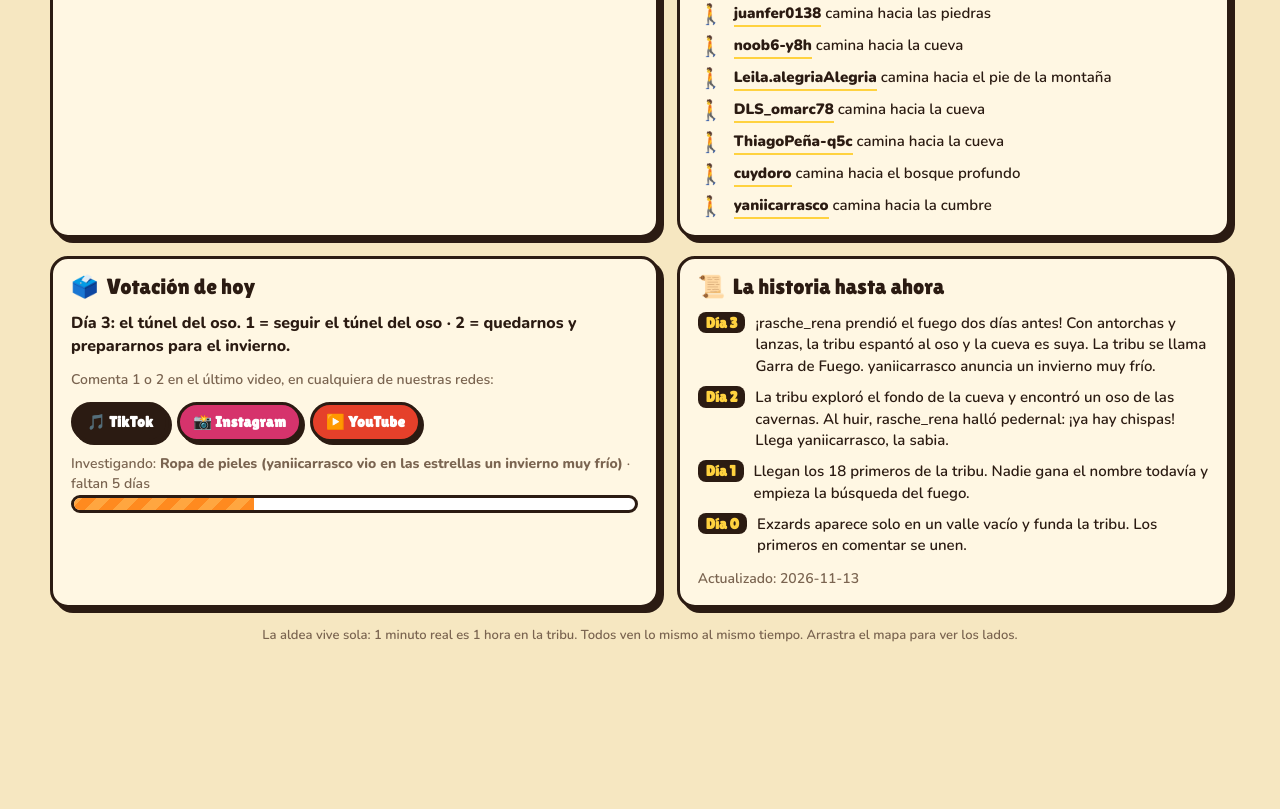
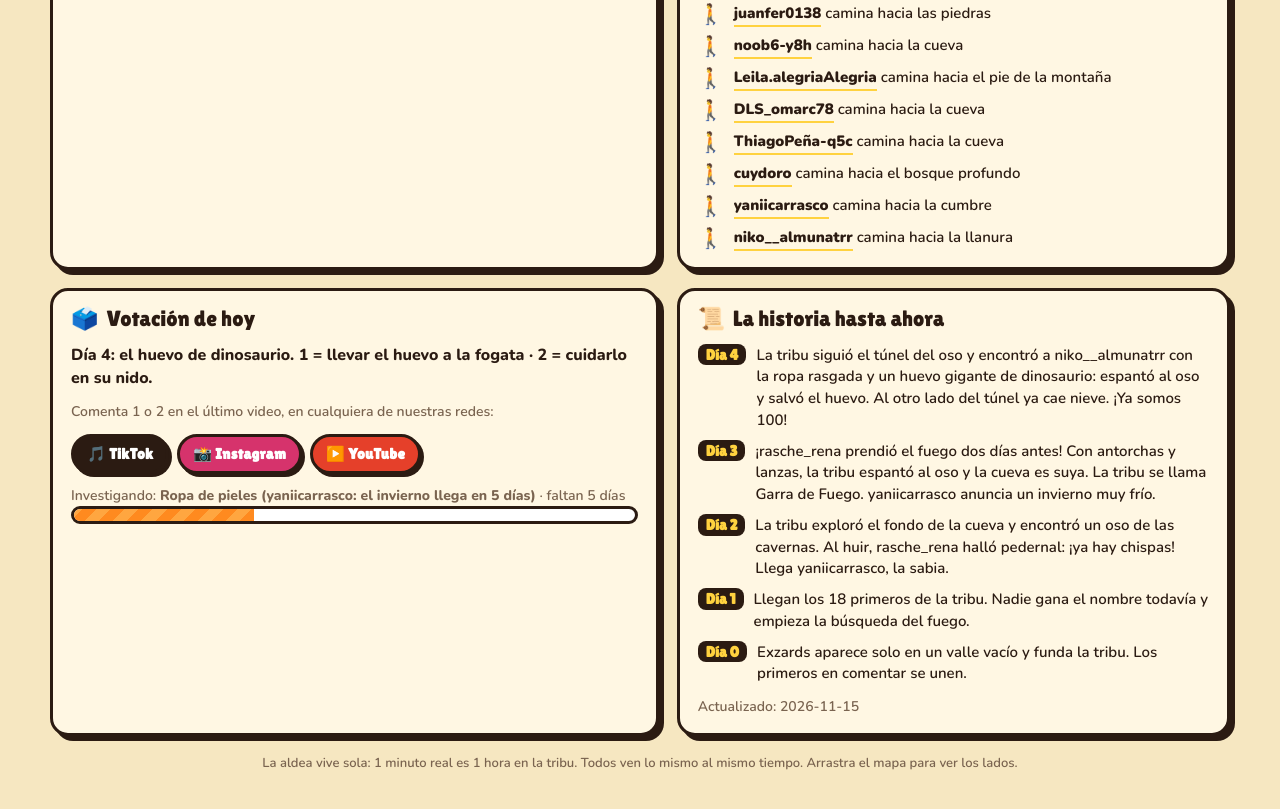
Before and after one commit to Carrasking/tutribudecide, a plain HTML site: page index.html in a window 1280 px wide. Shown: the part 1399-2208 px from the top of the page. Before the commit the page ends 2084 px from the top, so only its background shows below. Drawn offline with nearby package versions, Linux system fonts and the light colour scheme; animation ran at ten frames a second.

Commit message:
Día 4: niko__almunatrr y el huevo de dinosaurio, nieve, población 100
Co-Authored-By: Claude Opus 5.5 <noreply@anthropic.com>

```diff
--- a/datos.json
+++ b/datos.json
@@ -1,7 +1,7 @@
 {
-  "actualizado": "2026-11-13",
-  "dia": 3,
-  "poblacion": 91,
+ "actualizado": "2026-11-15",
+ "dia": 4,
+ "poblacion": 100,
  "tribu": "Garra de Fuego",
  "aldea": null,
  "era": "piedra",
@@ -11,19 +11,19 @@
   "amenaza": "oso",
   "vida": 0,
   "nota": {
-      "es": "Con antorchas y lanzas, la tribu espantó al oso: huyó por un túnel del fondo. ¿Lo seguimos? La tribu lo decide en el video.",
-      "en": "With torches and spears, the tribe scared the bear off: it ran through a tunnel at the back. Follow it? The tribe decides in the video."
+   "es": "La tribu siguió el túnel del oso y encontró una cueva escondida con niko__almunatrr y un huevo gigante de dinosaurio. Al otro lado del túnel ya cae nieve.",
+   "en": "The tribe followed the bear's tunnel and found a hidden cave with niko__almunatrr and a giant dinosaur egg. On the other side of the tunnel, snow is already falling."
   }
  },
  "investigando": {
-    "es": "Ropa de pieles (yaniicarrasco vio en las estrellas un invierno muy frío)",
-    "en": "Fur clothes (yaniicarrasco saw a very cold winter in the stars)",
+  "es": "Ropa de pieles (yaniicarrasco: el invierno llega en 5 días)",
+  "en": "Fur clothes (yaniicarrasco: winter arrives in 5 days)",
   "inicio": "2026-11-13",
   "dias": 7
  },
  "votacion": {
-    "es": "Día 3: el túnel del oso. 1 = seguir el túnel del oso · 2 = quedarnos y prepararnos para el invierno.",
-    "en": "Day 3: the bear's tunnel. 1 = follow the bear's tunnel · 2 = stay and get ready for winter.",
+  "es": "Día 4: el huevo de dinosaurio. 1 = llevar el huevo a la fogata · 2 = cuidarlo en su nido.",
+  "en": "Day 4: the dinosaur egg. 1 = bring the egg to the campfire · 2 = guard it in its nest.",
   "redes_es": [
    {
     "red": "TikTok",
@@ -76,6 +76,11 @@
    "dia": 3,
    "es": "¡rasche_rena prendió el fuego dos días antes! Con antorchas y lanzas, la tribu espantó al oso y la cueva es suya. La tribu se llama Garra de Fuego. yaniicarrasco anuncia un invierno muy frío.",
    "en": "rasche_rena made fire two days early! With torches and spears, the tribe scared off the bear and the cave is theirs. The tribe is now called Garra de Fuego. yaniicarrasco foresees a very cold winter."
+  },
+  {
+   "dia": 4,
+   "es": "La tribu siguió el túnel del oso y encontró a niko__almunatrr con la ropa rasgada y un huevo gigante de dinosaurio: espantó al oso y salvó el huevo. Al otro lado del túnel ya cae nieve. ¡Ya somos 100!",
+   "en": "The tribe followed the bear's tunnel and found niko__almunatrr with torn clothes and a giant dinosaur egg: they scared off the bear and saved the egg. On the other side of the tunnel, snow is already falling. We're 100 strong!"
   }
  ],
  "jefe": {
@@ -358,7 +363,19 @@
     "es": "La sabia de la aldea: lee las estrellas, con su búho Hedwig y su choza",
     "en": "The village sage: reads the stars, with an owl named Hedwig and a hut"
    }
+  },
+  {
+   "usuario": "niko__almunatrr",
+   "rol": "cazador",
+   "desde": 4,
+   "piel": "#EAAE7C",
+   "pelo": "#6E3B1C",
+   "ropa": "#98A3AD",
+   "papel": {
+    "es": "Cazador con la ropa rasgada. Salvó del oso un huevo gigante de dinosaurio",
+    "en": "Hunter with torn clothes. Saved a giant dinosaur egg from the bear"
+   }
   }
  ],
-  "aldeanos_genericos": 71
+ "aldeanos_genericos": 79
 }
```
Also changed, not shown: index.html (+1 -1 lines). Lines whose indentation alone changed are shown as unchanged.
